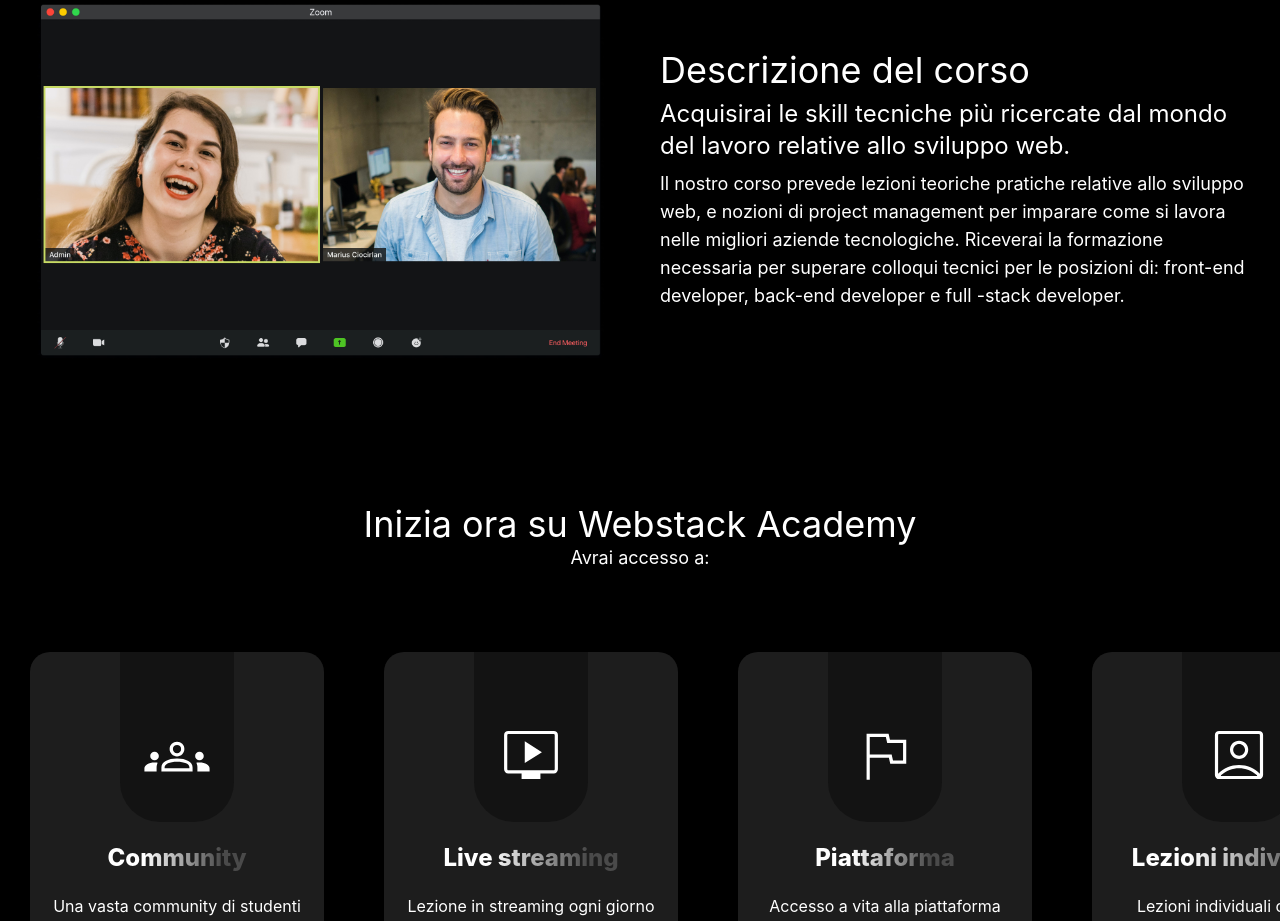
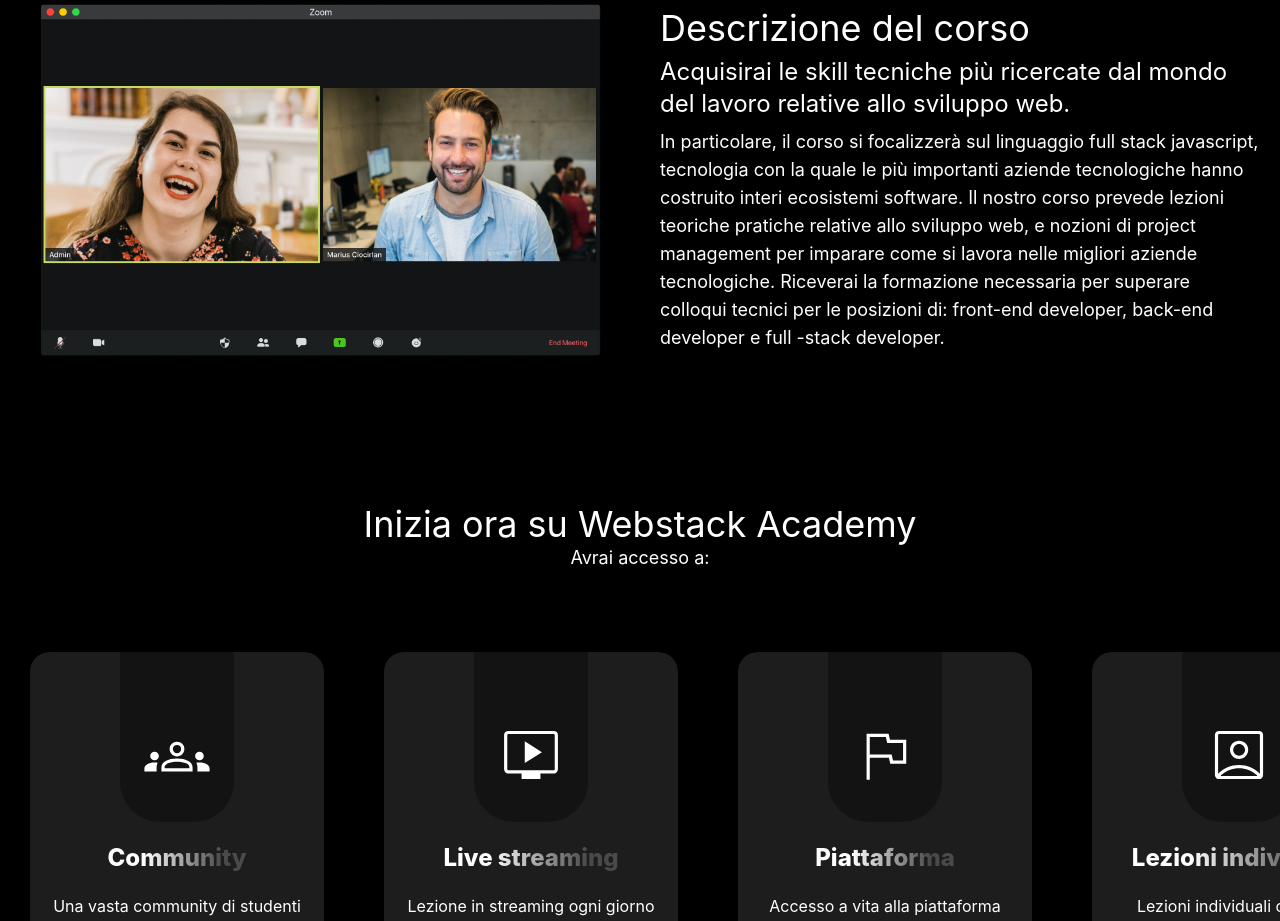
Before and after one commit to webstack-academy/landing, a React (Vite) app: page / in a window 1280 px wide. Shown: the part 1580-2501 px from the top of the page. Built offline with nearby package versions, Linux system fonts and the light colour scheme.

Commit message:
feat: improved the academy description

```diff
--- a/src/assets/i18n/it.lang.ts
+++ b/src/assets/i18n/it.lang.ts
@@ -25,7 +25,7 @@
       COURSE_SUBTITLE:
         'Acquisirai le skill tecniche più ricercate dal mondo del lavoro relative allo sviluppo web.',
       COURSE_DESCRIPTION:
-        'Il nostro corso prevede lezioni teoriche pratiche relative allo sviluppo web, e nozioni di project management per imparare come si lavora nelle migliori aziende tecnologiche. Riceverai la formazione necessaria per superare colloqui tecnici per le posizioni di: front-end developer, back-end developer e full -stack developer.',
+        'In particolare, il corso si focalizzerà sul linguaggio full stack javascript, tecnologia con la quale le più importanti aziende tecnologiche hanno costruito interi ecosistemi software. Il nostro corso prevede lezioni teoriche pratiche relative allo sviluppo web, e nozioni di project management per imparare come si lavora nelle migliori aziende tecnologiche. Riceverai la formazione necessaria per superare colloqui tecnici per le posizioni di: front-end developer, back-end developer e full -stack developer.',
       START_NOW: 'Inizia ora su Webstack Academy',
       WILL_ACCESS_TO: 'Avrai accesso a:',
       MARKET_REQUIREMENTS: 'Necessità di mercato',
```
